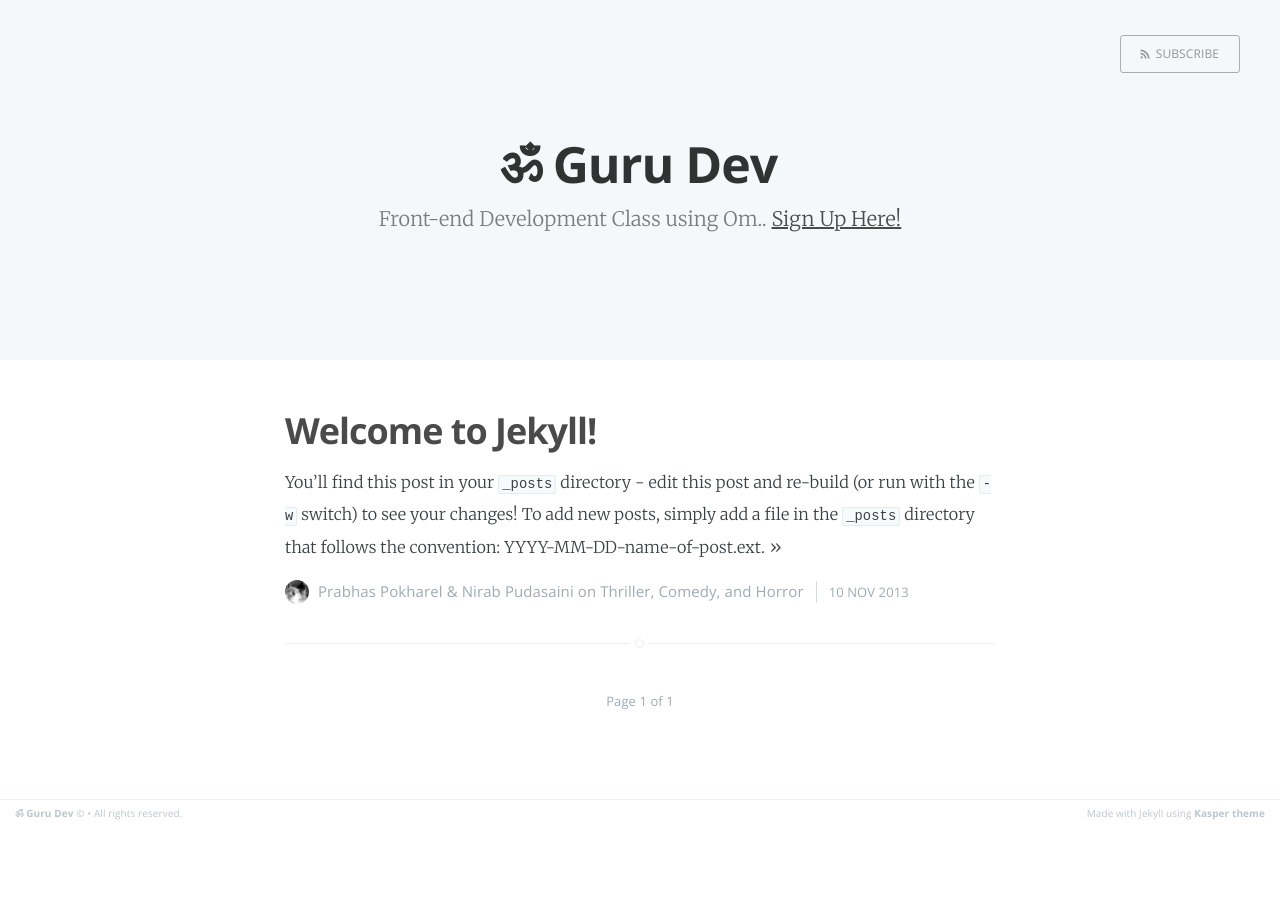
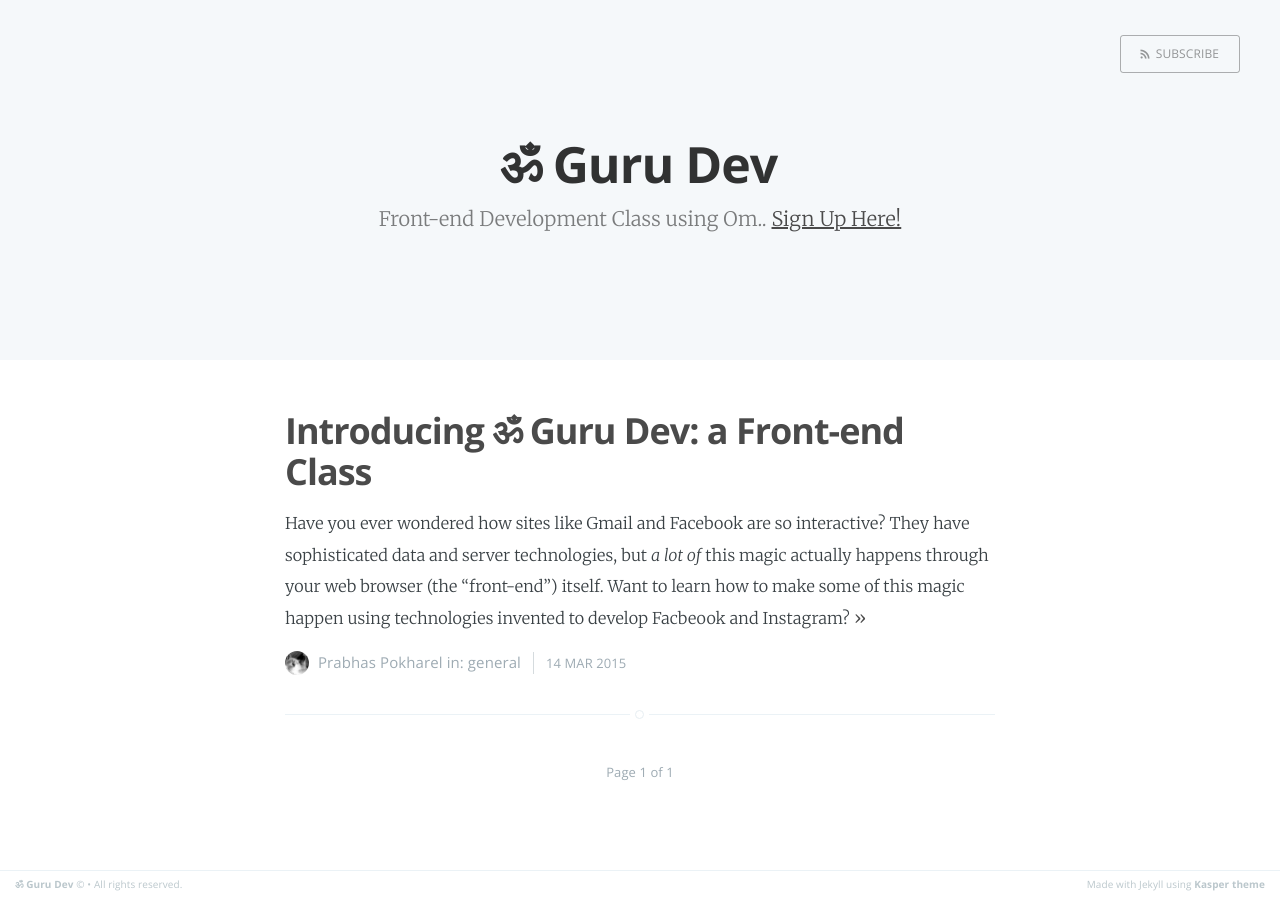
Before and after one commit to om-guru-dev/om-guru-dev.github.io, a Jekyll site: the page built from index.html, in a window 1280 px wide. Built offline with Jekyll 4.4.1, drawn with Linux system fonts in a browser that asks for light colours; Markdown is read by kramdown in place of the engine named in the settings; the list of posts is cut into pages by our own code.

Commit message:
First post; changing author from site-wide to post-level.

```diff
--- a/_posts/2013-11-10-welcome-to-jekyll.markdown
+++ /dev/null
@@ -1,24 +0,0 @@
----
-layout: post
-title:  "Welcome to Jekyll!"
-date:   2013-11-10 10:18:00
-categories: Thriller Comedy Horror
----
-
-You'll find this post in your `_posts` directory - edit this post and re-build (or run with the `-w` switch) to see your changes!
-To add new posts, simply add a file in the `_posts` directory that follows the convention: YYYY-MM-DD-name-of-post.ext.
-
-Jekyll also offers powerful support for code snippets:
-
-{% highlight ruby %}
-def print_hi(name)
-  puts "Hi, #{name}"
-end
-print_hi('Tom')
-#=> prints 'Hi, Tom' to STDOUT.
-{% endhighlight %}
-
-Check out the [Jekyll docs][jekyll] for more info on how to get the most out of Jekyll. File all bugs/feature requests at [Jekyll's GitHub repo][jekyll-gh].
-
-[jekyll-gh]: https://github.com/mojombo/jekyll
-[jekyll]:    http://jekyllrb.com
--- /dev/null
+++ b/_posts/2015-03-14-introducing-om-guru-dev-class.markdown
@@ -0,0 +1,28 @@
+---
+layout: post
+title:  "Introducing ॐ Guru Dev: a Front-end Class"
+date:   2015-03-14 10:18:00
+categories: general
+author: Prabhas Pokharel
+---
+
+Have you ever wondered how sites like Gmail and Facebook are so interactive? They have sophisticated data and server technologies, but _a lot of_ this magic actually happens through your web browser (the "front-end") itself.
+Want to learn how to make some of this magic happen using technologies invented to develop Facbeook and Instagram?
+
+The "ॐ Guru Dev" (formerly “Become a Front-end Ninja!”) course will teach you how to use a framework called Om to become a guru in front-end dev(elopment). You'll become an ॐ Guru Dev. [Sign-up here](http://edushala.com/learn/technology/8967cf544e144cdb82886f401af9a602/%7Bslug%7D); there is a big blue "Enroll Now" button on that page.
+
+Jokes aside, you will learn how to make awesome front-end web apps using clojurescript, Om, and some great technologies like core.async. If you've never heard of those things before, don't worry, they are technologies that are built on top of javascript and React.js, which developers at Facebook came up with to help them make Instagram and Facebook. We will also talk more about these technologies on the class blog to convince you that they are worth learning :)
+
+Technologies aside, LEARNING will be PROJECT-BASED. You will be expected to come up with a project, or choose one of the various ideas that we have solicited from various organizations in Nepal. We will do six weekly 2-hour classes, but most of the learning will take place by building your projects and some initial assignments where you are learning the basics.
+
+At the end of the course, participants will come out with a signficant front-end application you build using ClojureScript & Om. We'll make sure it will impress your friends for sure. And if you devote the time, you can also make it impress future employers!
+
+## Some Details
+
+Class Fee: Rs. 5000, Rs. 2500 for Female Applicants.
+
+Scholarships are available; you can apply for one by emailing me (Prabhas).
+
+Sign up via: [Edushala](http://edushala.com/learn/technology/8967cf544e144cdb82886f401af9a602/%7Bslug%7D)
+
+Session times and dates: [View on Edushala](http://edushala.com/learn/technology/8967cf544e144cdb82886f401af9a602/%7Bslug%7D)
--- a/index.html
+++ b/index.html
@@ -45,12 +45,12 @@ signup: 'http://edushala.com/learn/technology/8967cf544e144cdb82886f401af9a602/%
             {{ post.excerpt }} <a class="read-more" href="{{ post.url }}">&raquo;</a>
         </section>
         <footer class="post-meta">
-            {% if site.author %}
+            {% if post.author %}
                 <img class="author-thumb" src="/assets/images/profile.png" alt="Author's profile picture" nopin="nopin" />
-                {{ site.author }}
+                {{ post.author }}
             {% endif %}
             {% if post.categories.size > 0 %}
-                {{ post.categories | array_to_sentence_string | prepend: 'on ' }}
+                {{ post.categories | array_to_sentence_string | prepend: 'in: ' }}
             {% endif %}
             <time class="post-date" datetime="{{ post.date | date:"%Y-%m-%d" }}">
                 {{ post.date | date_to_string }}
```
Also changed, not shown: _layouts/post.html (+6 -5 lines).
